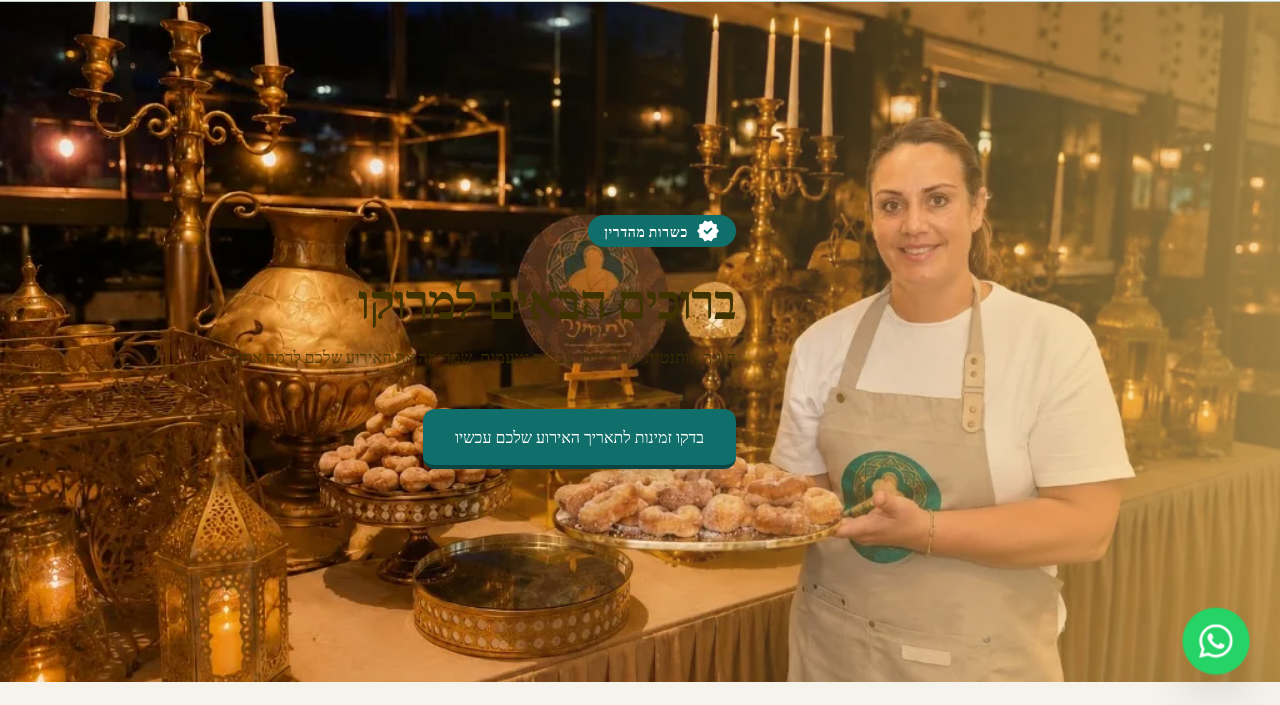
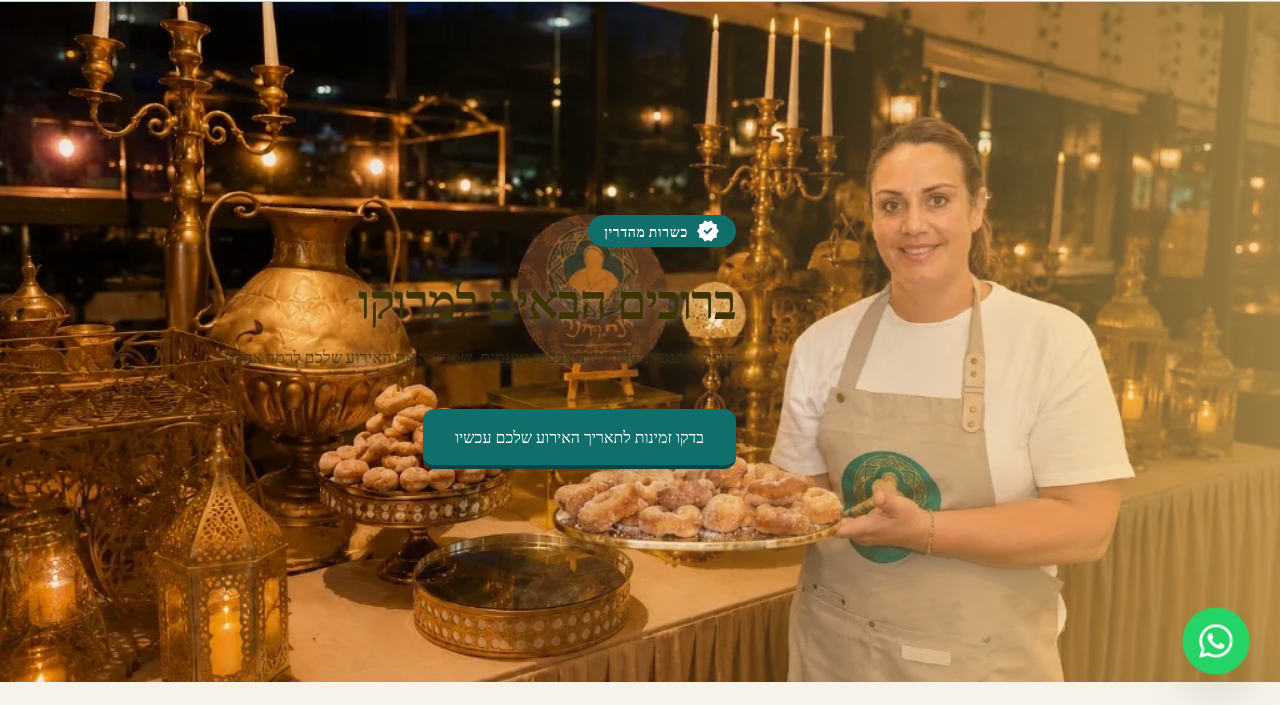
Before and after one commit to motibn/hana-hina, a website: page index.html in a window 1280 px wide. Shown: the part 95-800 px from the top of the page. Drawn offline with nearby package versions, Linux system fonts and the light colour scheme.

Commit message:
Add text shadow to hero content for enhanced readability

```diff
--- a/index.html
+++ b/index.html
@@ -169,6 +169,11 @@
         .hero-content {
             max-width: 58%;
             margin-inline-end: 0;
+        }
+
+        .hero-content h1,
+        .hero-content p {
+            text-shadow: 0 1px 10px rgba(255, 255, 255, 0.35);
         }
 
         .hero-section {
```
